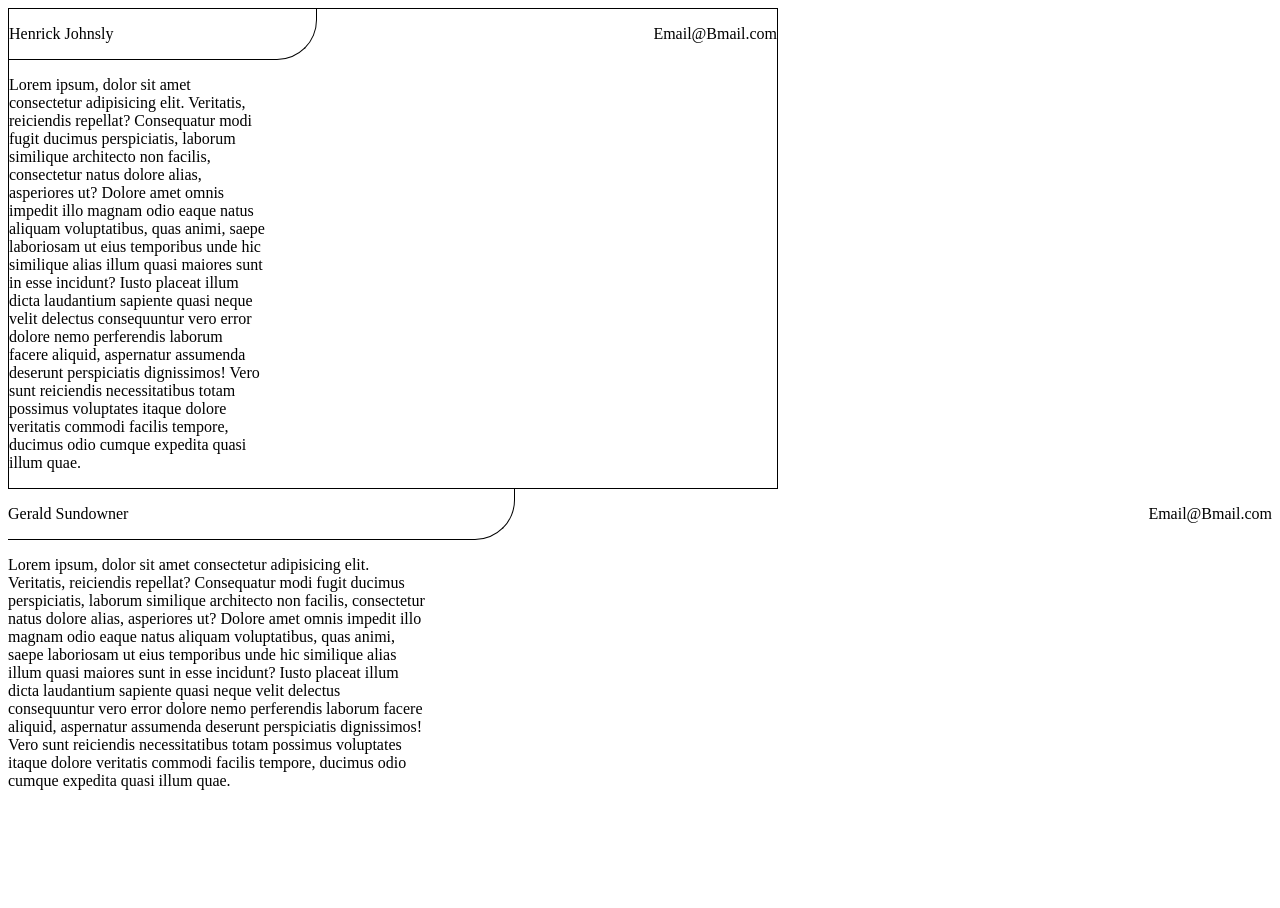
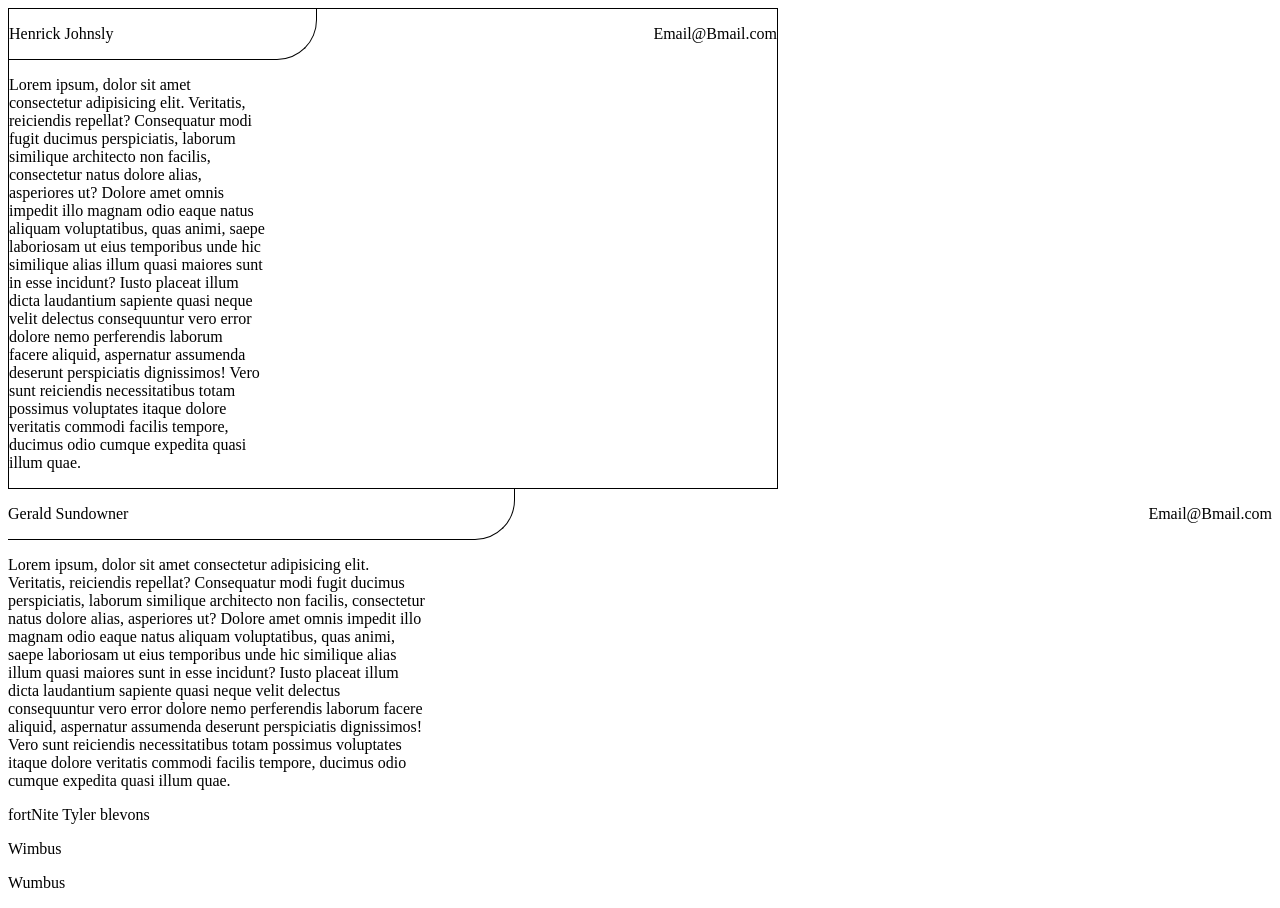
Before and after one commit to MajidMukhtar/Scrum-Demo, a plain HTML site: page index.html in a window 1280 px wide. Before the commit the page ends 814 px from the top, so only its background shows below. Drawn offline with Linux system fonts and the light colour scheme.

Commit message:
Big Changes

```diff
--- a/index.html
+++ b/index.html
@@ -85,6 +85,15 @@
                 </div>
             </div>
 
+            fortNite
+            Tyler blevons
+            <div class="div">
+                <p>Wimbus</p>
+            </div>
+            <div class="div">
+                <p>Wumbus</p>
+            </div>
+
 </body>
 
 </html>
```
